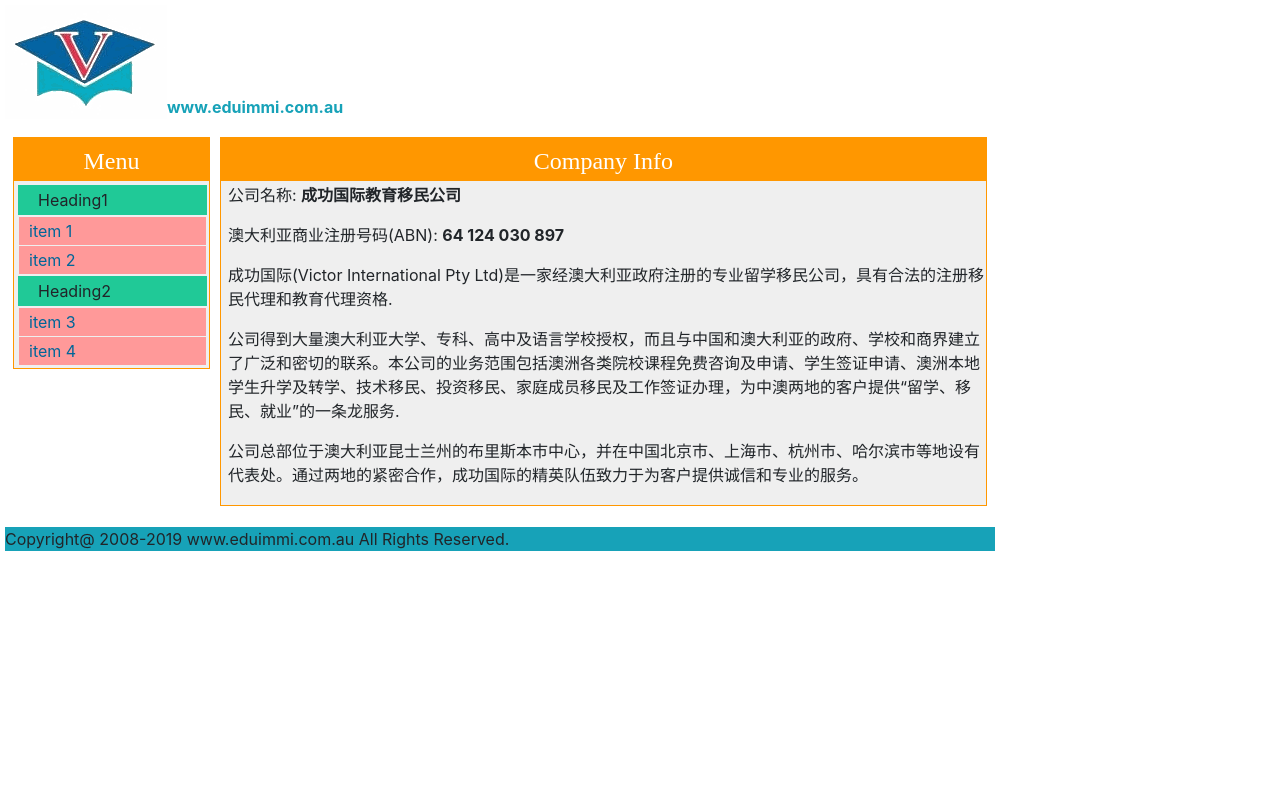
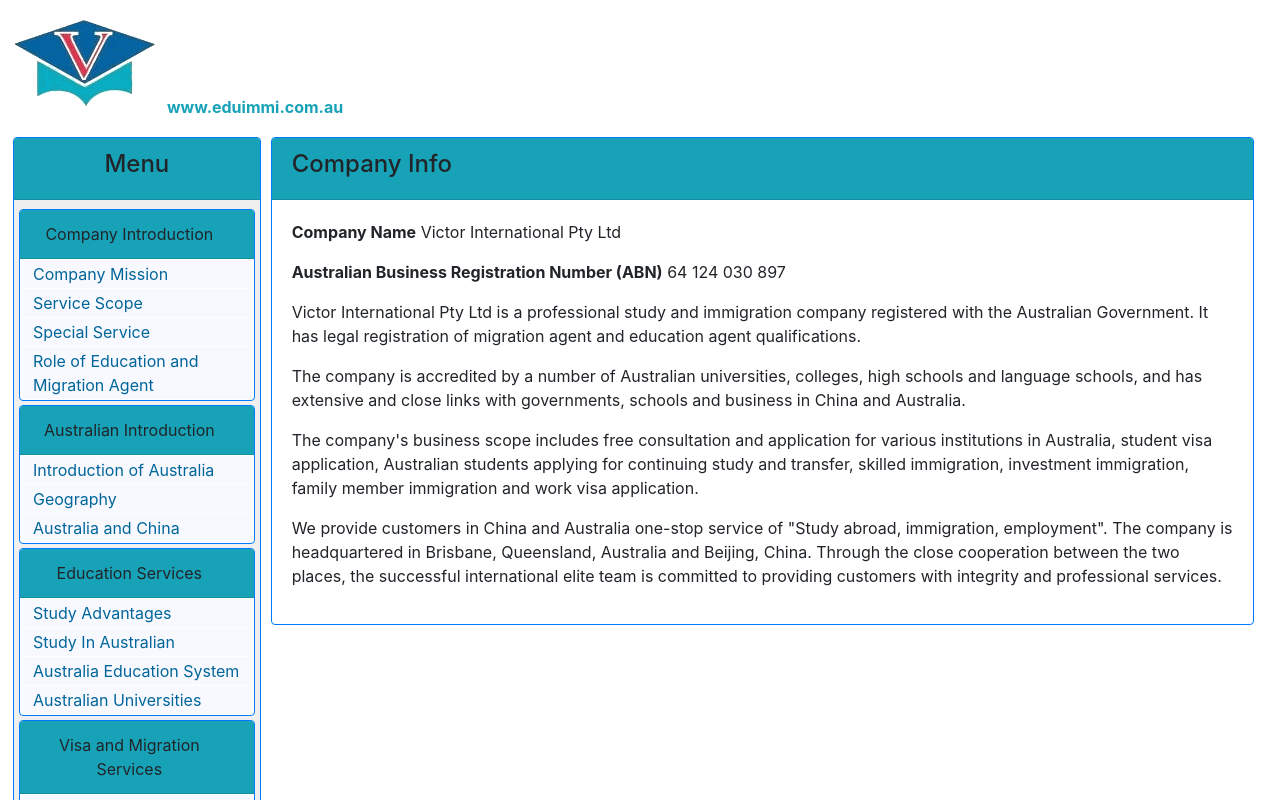
Before and after one commit to corexin/eduimmi, a React (Create React App) app: page / in a window 1280 px wide. Shown: the top 800 px of the page. Built offline with nearby package versions, Linux system fonts and the light colour scheme.

Commit message:
add content

```diff
--- a/public/index.html
+++ b/public/index.html
@@ -9,7 +9,7 @@
       name="description"
       content="Web site created using create-react-app"
     />
-    <link rel="apple-touch-icon" href="%PUBLIC_URL%/logo192.png" />
+    <link rel="apple-touch-icon" href="%PUBLIC_URL%/eduimmi.ico" />
     <!--
       manifest.json provides metadata used when your web app is installed on a
       user's mobile device or desktop. See https://developers.google.com/web/fundamentals/web-app-manifest/
--- a/src/App.js
+++ b/src/App.js
@@ -19,7 +19,8 @@ export default class App extends React.Component {
         let menuvalue = e.target.innerHTML;
         let displayTitle = Data.data[menuvalue]['title'];
         let displayValue = Data.data[menuvalue]['content'];
-                this.mainFrame.current.setState({
+
+        this.mainFrame.current.setState({
                 title: displayTitle,
                 content:  displayValue
         });
--- a/src/component/data.js
+++ b/src/component/data.js
@@ -1,10 +1,38 @@
 
 export default class Data {
 
+    static MENU = {
+        "Company Introduction": ["Company Mission", "Service Scope", "Special Service","Role of Education and Migration Agent" ],
+        "Australian Introduction":["Introduction of Australia","Geography","Australia and China"],
+        "Education Services": ["Study Advantages", "Study In Australian","Australia Education System","Australian Universities"],
+        "Visa and Migration Services":["Migration Advantages", "Skilled Independent Visas","Parents Visa","Spouse Visa"],
+        "Recommended Schools":["EQI","Griffith College","Griffith Uni"],
+        "Contact us": ["Contact Info"]
+    };
+
     static data = {
-        "item 1": {title:"title1", content: "item 1 content"},
-        "item 2": {title:"title2", content: "item 2 content"},
-        "item 3": {title:"title3", content: "item 3 content"},
-        "item 4": {title:"title4", content: "item 4 content"},
-    }
+        "Company Mission": {title:"Company Mission", content: "Company Mission content"},
+        "Service Scope": {title:"Service Scope", content: "Service Scope content"},
+        "Special Service": {title:"Special Service", content: "Special Service content"},
+        "Role of Education and Migration Agent": {title:"Role of Education and Migration Agent", content: "Role of Education and Migration Agent 4 content"},
+
+        "Introduction of Australia": {title:"Introduction of Australia", content: "Introduction of Australia content"},
+        "Geography": {title:"Geography", content: "Geography content"},
+        "Australia and China": {title:"Australia and China", content: "Australia and China content"},
+
+        "Study Advantages": {title:"Study Advantages", content: "Study Advantages content"},
+        "Study In Australian": {title:"Study In Australian", content: "Study In Australian content"},
+        "Australia Education System": {title:"Australia Education System", content: "Australia Education System content"},
+        "Australian Universities": {title:"Australian Universities", content: "Australian Universities content"},
+
+        "Migration Advantages": {title:"Migration Advantages", content: "Migration Advantages content"},
+        "Skilled Independent Visas": {title:"Skilled Independent Visas", content: "Skilled Independent Visas content"},
+        "Parents Visa": {title:"Parents Visa", content: "Parents Visa content"},
+        "Spouse Visa": {title:"Spouse Visa", content: "Spouse Visa content"},
+
+        "EQI": {title:"EQI", content: "EQI content"},
+        "Griffith College": {title:"Griffith College", content: "Griffith College Visa content"},
+        "Griffith Uni": {title:"Griffith Uni", content: "Griffith Uni content"},
+        "Contact Info": {title:"Contact Info", content: "Contact Info content"},
+    };
 }
--- a/src/component/leftFrame.js
+++ b/src/component/leftFrame.js
@@ -1,24 +1,28 @@
 import React from 'react';
 import './leftFrameMenu'
 import LeftFrameMenu from "./leftFrameMenu";
+import Menu from "./data"
 
 export default class LeftFrame extends React.Component {
+
+    renderMenuItems= () => {
+        const allItems = Menu.MENU;
+        const allMenuItems = Object.keys(allItems).map( (key) =>(
+            <LeftFrameMenu key={key} heading={key} menuItems={allItems[key]} parentHandleMenuItem={this.props.parentHandleMenuItem} />
+        ));
+        console.log(allMenuItems);
+        return allMenuItems;
+    }
+
     render() {
-        const myItems = ['item 1','item 2'];
-        const myItems1 = ['item 3','item 4'];
-
-
         return (
             <div id="frames_left">
-                <div className="frame">
-                    <div className="frame_title">Menu</div>
+                <div className='card border-primary'>
+                    <div className="card-header bg-info text-center"><h4>Menu</h4></div>
                     <div className="frame_body">
                         <div className="menu_list">
-                            <LeftFrameMenu heading={'Heading1'} menuItems={myItems} parentHandleMenuItem={this.props.parentHandleMenuItem}/>
-
-                            <LeftFrameMenu heading={'Heading2'} menuItems={myItems1} parentHandleMenuItem={this.props.parentHandleMenuItem}/>
+                            {this.renderMenuItems()}
                         </div>
-
                     </div>
                 </div>
             </div>
--- a/src/component/leftFrameMenu.js
+++ b/src/component/leftFrameMenu.js
@@ -8,8 +8,9 @@ export default class LeftFrameMenu extends React.Component {
         });
 
         return (
-            <div>
-                <p className="menu_head">{this.props.heading}</p>
+
+            <div className='card border-primary mt-1'>
+                <p className="card-header bg-info text-center">{this.props.heading}</p>
                 <div className="menu_body">
 
                     {result}
--- a/src/component/mainFrame.js
+++ b/src/component/mainFrame.js
@@ -1,4 +1,5 @@
 import React from 'react';
+import 'bootstrap/dist/css/bootstrap.min.css'
 
 export default class MainFrame extends React.Component {
 
@@ -6,25 +7,24 @@ export default class MainFrame extends React.Component {
         super(props);
         this.state = {
             title: "Company Info",
-            content: <div><p> 公司名称: <b>成功国际教育移民公司</b></p>
-                <p> 澳大利亚商业注册号码(ABN): <b>64 124 030 897</b></p>
-                <p>成功国际(Victor International Pty Ltd)是一家经澳大利亚政府注册的专业留学移民公司，具有合法的注册移民代理和教育代理资格.</p>
-                <p>公司得到大量澳大利亚大学、专科、高中及语言学校授权，而且与中国和澳大利亚的政府、学校和商界建立了广泛和密切的联系。本公司的业务范围包括澳洲各类院校课程免费咨询及申请、学生签证申请、澳洲本地学生升学及转学、技术移民、投资移民、家庭成员移民及工作签证办理，为中澳两地的客户提供“留学、移民、就业”的一条龙服务.</p>
-                <p>公司总部位于澳大利亚昆士兰州的布里斯本市中心，并在中国北京市、上海市、杭州市、哈尔滨市等地设有代表处。通过两地的紧密合作，成功国际的精英队伍致力于为客户提供诚信和专业的服务。</p>
+            content: <div>
+                <p><b>Company Name</b> Victor International Pty Ltd</p>
+                <p><b>Australian Business Registration Number (ABN)</b> 64 124 030 897</p>
+                <p>Victor International Pty Ltd is a professional study and immigration company registered with the Australian Government. It has legal registration of migration agent and education agent qualifications.</p>
+                <p>The company is accredited by a number of Australian universities, colleges, high schools and language schools, and has extensive and close links with governments, schools and business in China and Australia.</p>
+                <p>The company's business scope includes free consultation and application for various institutions in Australia, student visa application, Australian students applying for continuing study and transfer, skilled immigration, investment immigration, family member immigration and work visa application.</p>
+                <p>We provide customers in China and Australia one-stop service of "Study abroad, immigration, employment". The company is headquartered in Brisbane, Queensland, Australia and Beijing, China. Through the close cooperation between the two places, the successful international elite team is committed to providing customers with integrity and professional services.</p>
             </div>
-
-
         }
     }
-
 
     render() {
 
         return (
-            <div id="frames_center">
-                <div id="frame_main" className="frame">
-                    <div className="frame_title">{this.state.title}</div>
-                    <div className="frame_body">
+            <div id="frames_center" >
+                <div id="frame_main" className='card border-primary'>
+                    <div className="card-header bg-info"><h4>{this.state.title}</h4></div>
+                    <div className="card-body">
                         {this.state.content}
                     </div>
                 </div>
--- a/src/css/eduimmi.css
+++ b/src/css/eduimmi.css
@@ -1,14 +1,14 @@
 body
 {
 	background: #e5ecf1;
-	width:1000px;
+	width:99%;
 	padding:5px;
-	margin: 0px auto;
+	margin: 5px auto;
 }
 
 #frames_left
 {
-	width:200px;
+	width:250px;
 	height:auto;
 	float:left;
 	margin-top:10px;
@@ -43,7 +43,7 @@ body
 	cursor: pointer;
 	padding: 3px 3px 3px 20px;
 	margin:2px;
-	background-color: #20c997;
+	background-color: rgb(255,151,0);
 	display: block;
 }
 
@@ -51,10 +51,14 @@ body
 {
   display:block;
   color:#006699;
-  background-color:#FF9999;
+  background-color:ghostwhite!important;
   padding: 2px 0px 2px 10px;
   margin: 1px 3px 1px 3px;
   text-decoration:none;
+}
+.menu_list .menu_body a:hover
+{
+	background-color:#17a2b8!important;
 }
 
 .frame .frame_link a
@@ -69,7 +73,7 @@ body
 
 .frame_body
 {
-	padding: 2px 0px 2px 2px;
+	padding: 5px;
 	background-color: #EFEFEF;
 }
 
--- a/src/index.css
+++ b/src/index.css
@@ -6,8 +6,3 @@ body {
   -webkit-font-smoothing: antialiased;
   -moz-osx-font-smoothing: grayscale;
 }
-
-code {
-  font-family: source-code-pro, Menlo, Monaco, Consolas, 'Courier New',
-    monospace;
-}
```
Also changed, not shown: public/manifest.json.
